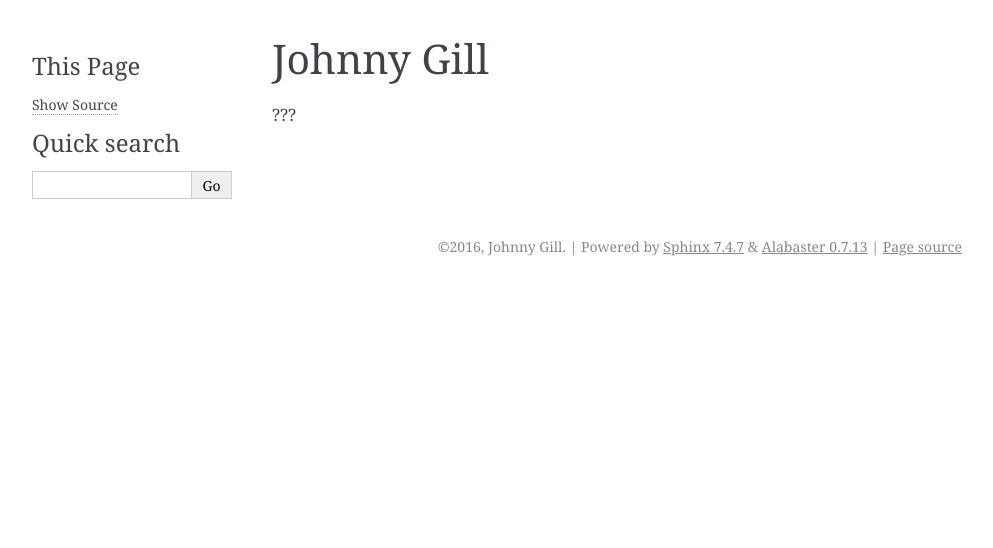
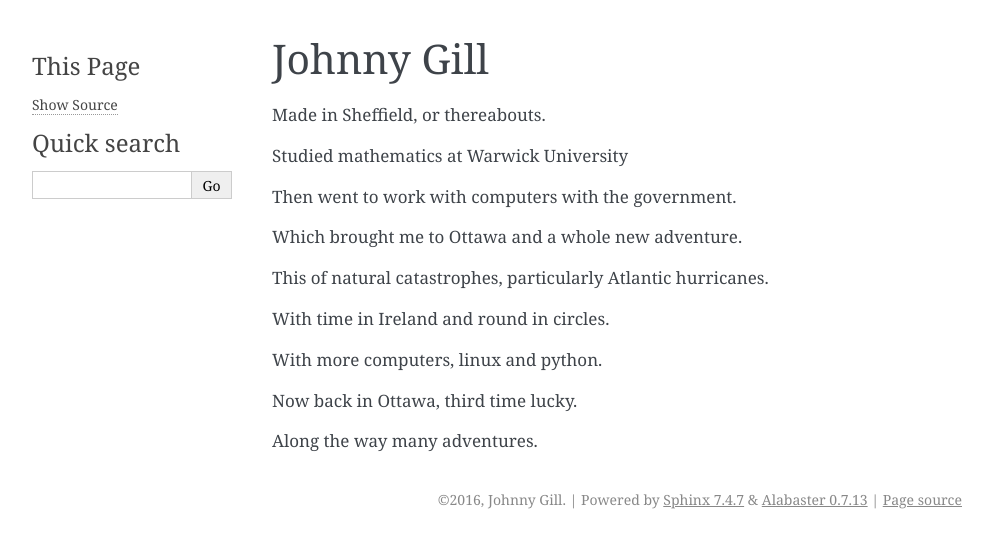
Before and after one commit to openbermuda/karmapi, a Sphinx documentation site: the page built from docs/johnny.rst, in a window 1280 px wide. Shown: the top 548 px of the page, without its empty margins (148-1141 px from the left). Built offline with Sphinx 7.4.7, drawn with Linux system fonts in a browser that asks for light colours; formulas are drawn with MathJax 3; pages that are not in the unit, such as notebooks, are missing from menus.

Commit message:
made in sheffield?

```diff
--- a/docs/johnny.rst
+++ b/docs/johnny.rst
@@ -2,4 +2,20 @@
  Johnny Gill
 =============
 
-???
+Made in Sheffield, or thereabouts.
+
+Studied mathematics at Warwick University
+
+Then went to work with computers with the government.
+
+Which brought me to Ottawa and a whole new adventure.
+
+This of natural catastrophes, particularly Atlantic hurricanes.
+
+With time in Ireland and round in circles.
+
+With more computers, linux and python.
+
+Now back in Ottawa, third time lucky.
+
+Along the way many adventures.
```
